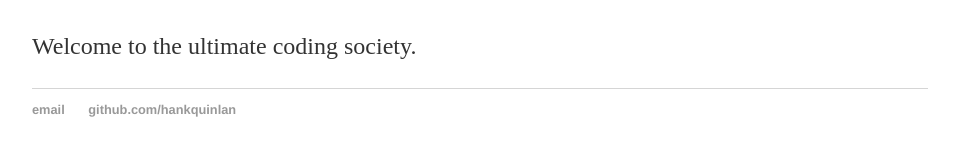
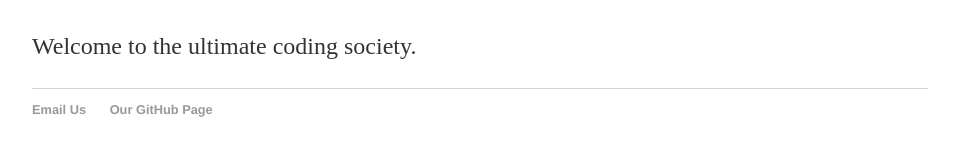
Before and after one commit to Maths-Coding-Society/Maths-Coding-Society.github.io, a Jekyll site: the page built from index.html, in a window 1280 px wide. Shown: the part 167-323 px from the top of the page, without its empty margins (160-1119 px from the left). Built offline with Jekyll 4.4.1, drawn with Linux system fonts in a browser that asks for light colours.

Commit message:
Update default.html

```diff
--- a/_layouts/default.html
+++ b/_layouts/default.html
@@ -21,8 +21,8 @@
 			</div><!-- /.container -->
 			<footer>
 	    		<ul>
-	        		<li><a href="mailto:rg119@ic.ac.uk">email</a></li>
-	        		<li><a href="https://github.com/Maths-Coding-Society">github.com/hankquinlan</a></li>
+	        		<li><a href="mailto:rg119@ic.ac.uk">Email Us</a></li>
+	        		<li><a href="https://github.com/Maths-Coding-Society">Our GitHub Page</a></li>
 				</ul>
 			</footer>
 		</body>
```
